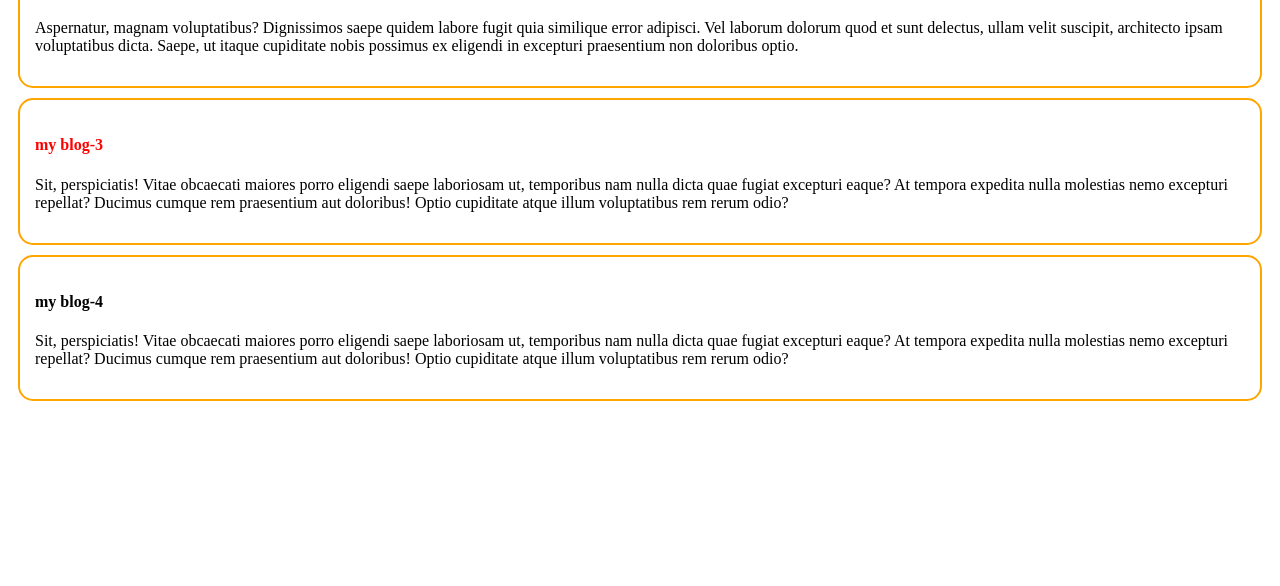
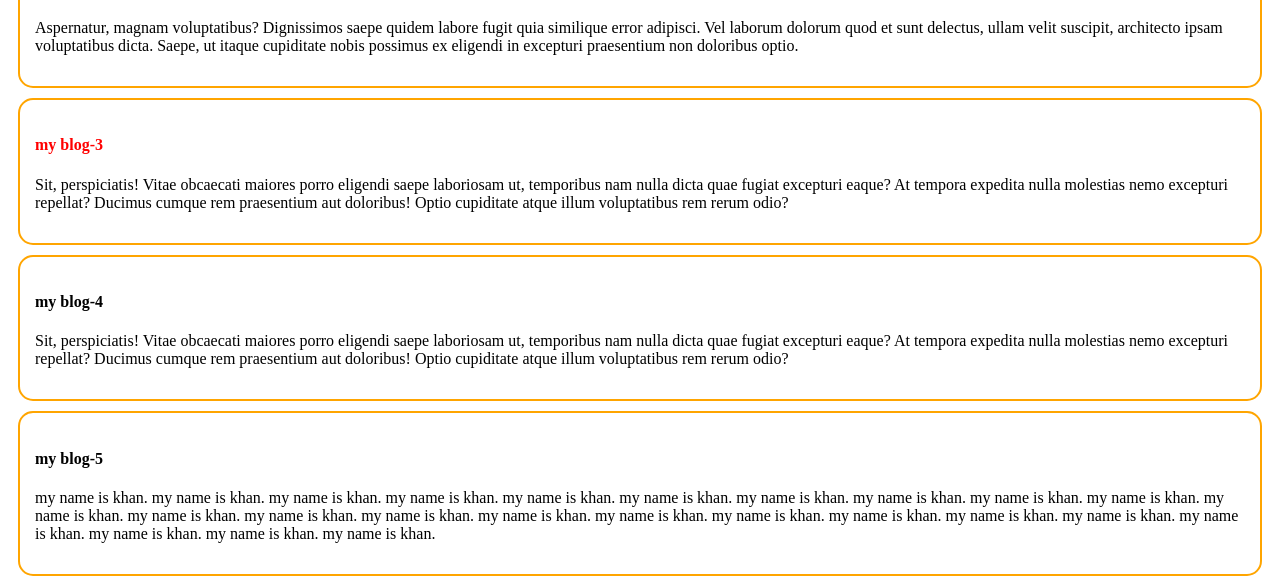
Before and after one commit to arifphero4/javascript-dom, a plain HTML site: page index.html in a window 1280 px wide. Shown: the part 348-934 px from the top of the page. Before the commit the page ends 800 px from the top, so only its background shows below. Drawn offline with Linux system fonts and the light colour scheme.

Commit message:
create my blog-5

```diff
--- a/app.js
+++ b/app.js
@@ -16,6 +16,27 @@ getId.style.fontSize = "30px";
 const thirdTitle = document.getElementById("third-title");
 thirdTitle.style.color = "red";
 
+// querySelector/ querySelectorAll
+const querySelector = document.querySelector("#second-title");
+querySelector.style.color = "blue";
+console.log("this is second title");
+
+// append child
+const article = document.createElement("article");
+article.classList.add("blog");
+const h4 = document.createElement("h4");
+h4.innerText = "my blog-5";
+const p = document.createElement("p");
+p.innerText =
+  "my name is khan. my name is khan. my name is khan. my name is khan. my name is khan. my name is khan. my name is khan. my name is khan. my name is khan. my name is khan. my name is khan. my name is khan. my name is khan. my name is khan. my name is khan. my name is khan. my name is khan. my name is khan. my name is khan. my name is khan. my name is khan. my name is khan. my name is khan. my name is khan. ";
+article.appendChild(h4);
+article.appendChild(p);
+
+// parent of child
+const blogSection = document.getElementById("blogs");
+blogSection.appendChild(article);
+
+// style at blog
 const blogs = document.getElementsByClassName("blog");
 for (const blog of blogs) {
   blog.style.border = "2px solid orange";
@@ -23,8 +44,3 @@ for (const blog of blogs) {
   blog.style.margin = "10px";
   blog.style.padding = "15px";
 }
-
-// querySelector/ querySelectorAll
-const querySelector = document.querySelector("#second-title");
-querySelector.style.color = "blue";
-console.log("this is second title");
--- a/index.html
+++ b/index.html
@@ -9,7 +9,7 @@
   <body>
     <header><h1>Hello from Javascript DOM</h1></header>
     <main>
-      <section class="blogs">
+      <section id="blogs" class="blogs">
         <article class="blog">
           <h4 class="title-color">my blog-1</h4>
           <p>
```
